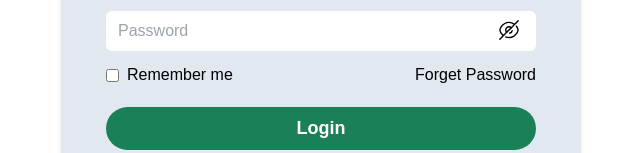
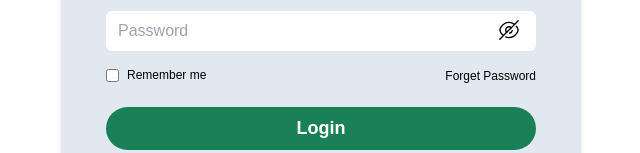
Before and after one commit to Ada-nna/Let-s-Shop-Groceries, a React (Vite) app: page /login in a window 1280 px wide. Shown: the part 335-488 px from the top of the page, without its empty margins (319-959 px from the left). Built offline with nearby package versions, Linux system fonts and the light colour scheme; no server answers; a web font is replaced by a local one.

Commit message:
login/signup changes

```diff
--- a/src/components/account/Login.jsx
+++ b/src/components/account/Login.jsx
@@ -130,10 +130,10 @@
         <div className="flex items-center justify-between">
           <div className="flex items-center gap-x-2">
             <input type="checkbox" />
-            <label>Remember me</label>
+            <label className="text-[12px] lg:text-normal">Remember me</label>
           </div>
           <p>
-            <Link>Forget Password</Link>
+            <Link className="text-[12px] lg:text-normal">Forget Password</Link>
           </p>
         </div>
 
--- a/src/components/account/SignUp.jsx
+++ b/src/components/account/SignUp.jsx
@@ -208,7 +208,7 @@
           {loading ? "Creating..." : "Create Account"}
         </button>
       </form>
-      <p className="text-center font-medium">
+      <p className="text-center font-medium text-[14px] lg:text-normal">
         Already have account?{" "}
         <Link to="/login" className="font-bold">
           Login
```
